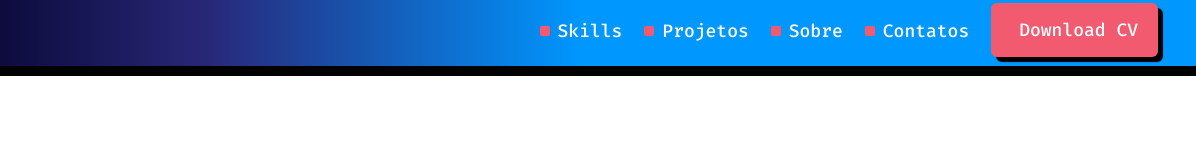
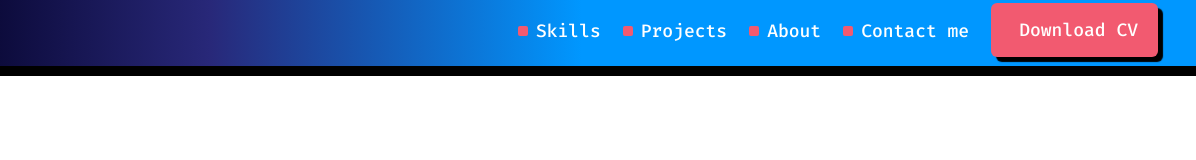
Before and after one commit to geraldocoil/Portifolio, a plain HTML site: page index.html in a window 1280 px wide. Shown: the full height of the page, 84-1280 px from the left. Drawn offline with Linux system fonts and the light colour scheme.

Commit message:
Update index.html

```diff
--- a/index.html
+++ b/index.html
@@ -4,7 +4,7 @@
     <meta charset="UTF-8">
     <meta http-equiv="X-UA-Compatible" content="IE=edge">
     <meta name="viewport" content="width=device-width, initial-scale=1.0">
-    <title>Meu Portifolio</title>
+    <title>Meu Portfólio</title>
 
     <link rel="preconnect" href="https://fonts.googleapis.com">
     <link rel="preconnect" href="https://fonts.gstatic.com" crossorigin>
@@ -24,9 +24,9 @@
         <img src = "assets/img/logo.png">
         <nav> <!-- Links -->
             <a href = "" lang = "en">Skills</a>
-            <a href = "">Projetos</a>
-            <a href = "">Sobre</a>
-            <a href = "">Contatos</a>
+            <a href = "" lang = "en">Projects</a>
+            <a href = "" lang = "en">About</a>
+            <a href = "" lang = "en">Contact me</a>
             <a id = "button" href = "" lang = "en">Download CV</a>
         </nav>
         </header>
```
